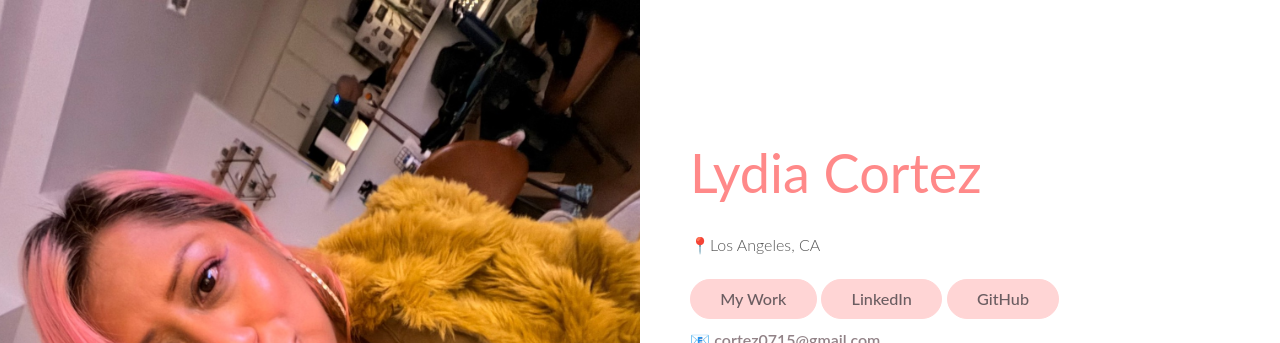
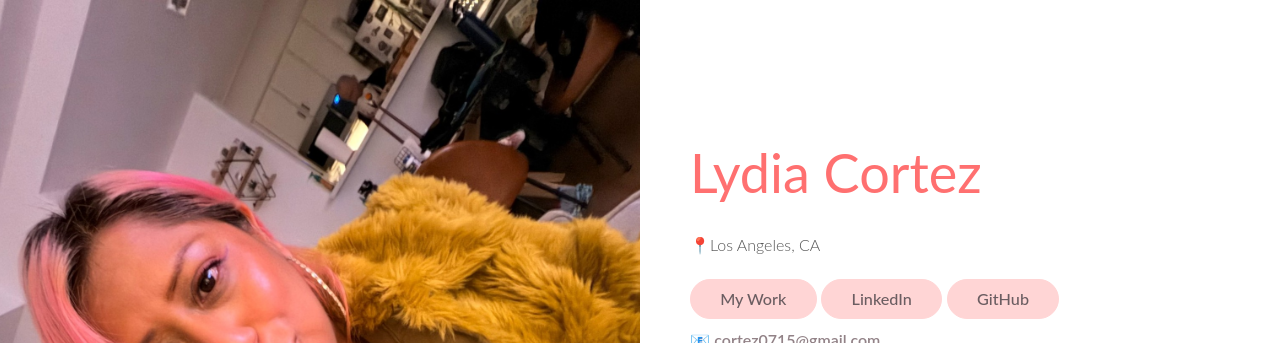
Before and after one commit to lylyco/lylyco.github.io, a Jekyll site: the page built from index.html, in a window 1280 px wide. Shown: the top 343 px of the page. Built offline with Jekyll 4.4.1, drawn with Linux system fonts in a browser that asks for light colours.

```diff
--- a/_config.yml
+++ b/_config.yml
@@ -22,7 +22,7 @@ content: |
       <span id="copyEmail" style="cursor:pointer; color:#928287; font-weight:580; text-decoration:underline;">
         cortez0715@gmail.com
       </span>
-      <span id="copyConfirm" style="display:none; font-size:0.9em; color:#FF8989; margin-left:20px;">
+      <span id="copyConfirm" style="display:none; font-size:0.9em; color:#ff7070; margin-left:20px;">
         Copied!
       </span>
     </p>
--- a/assets/scss/base/_config.scss
+++ b/assets/scss/base/_config.scss
@@ -1,7 +1,7 @@
 /***************
 COLOR VARIABLES
 ***************/
-$primary-color: #FF8989;
+$primary-color: #ff7070;
 $link-color: $primary-color;
 
 /***************
```
Also changed, not shown: assets/css/style.css, 1 other file.
